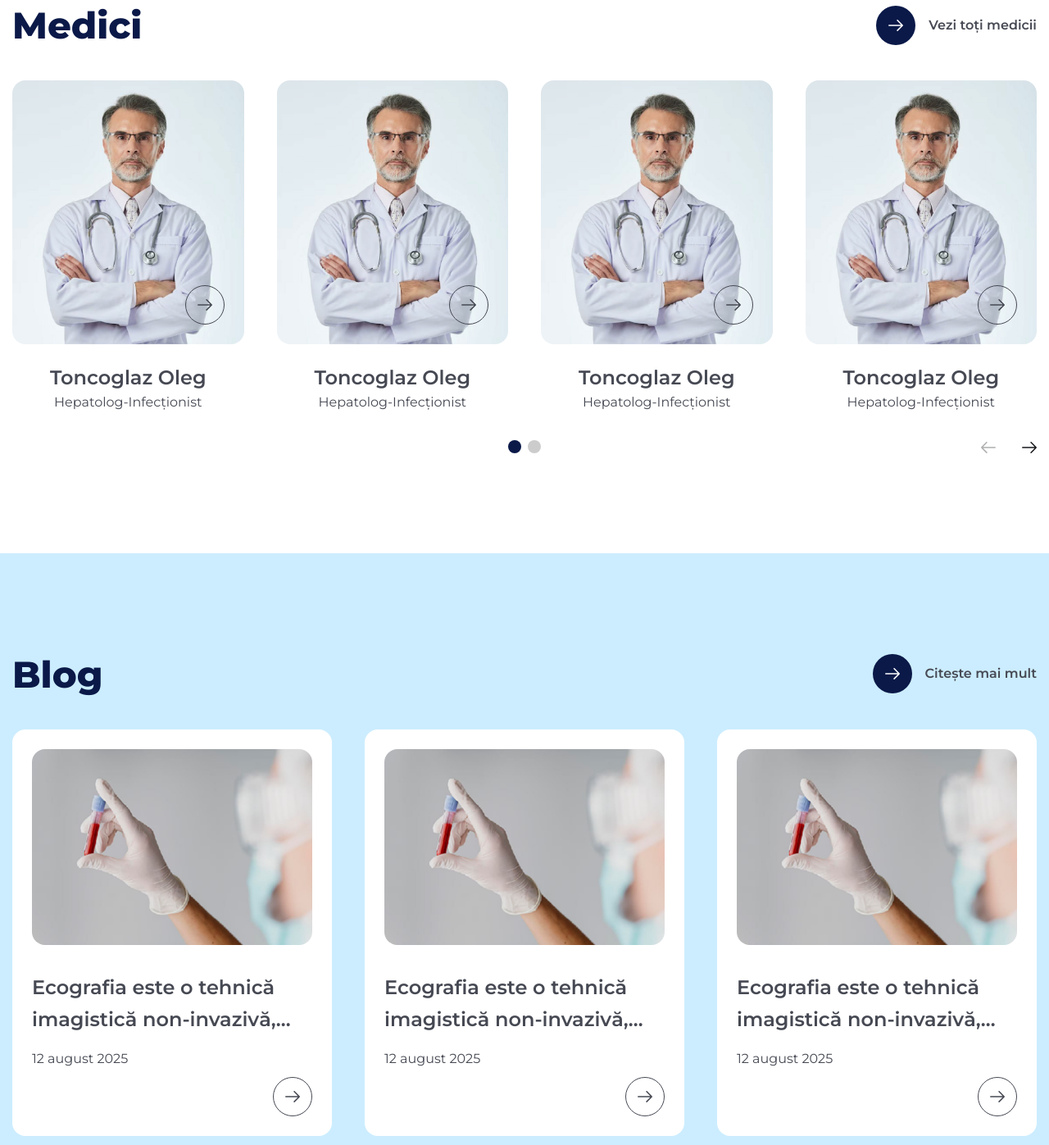
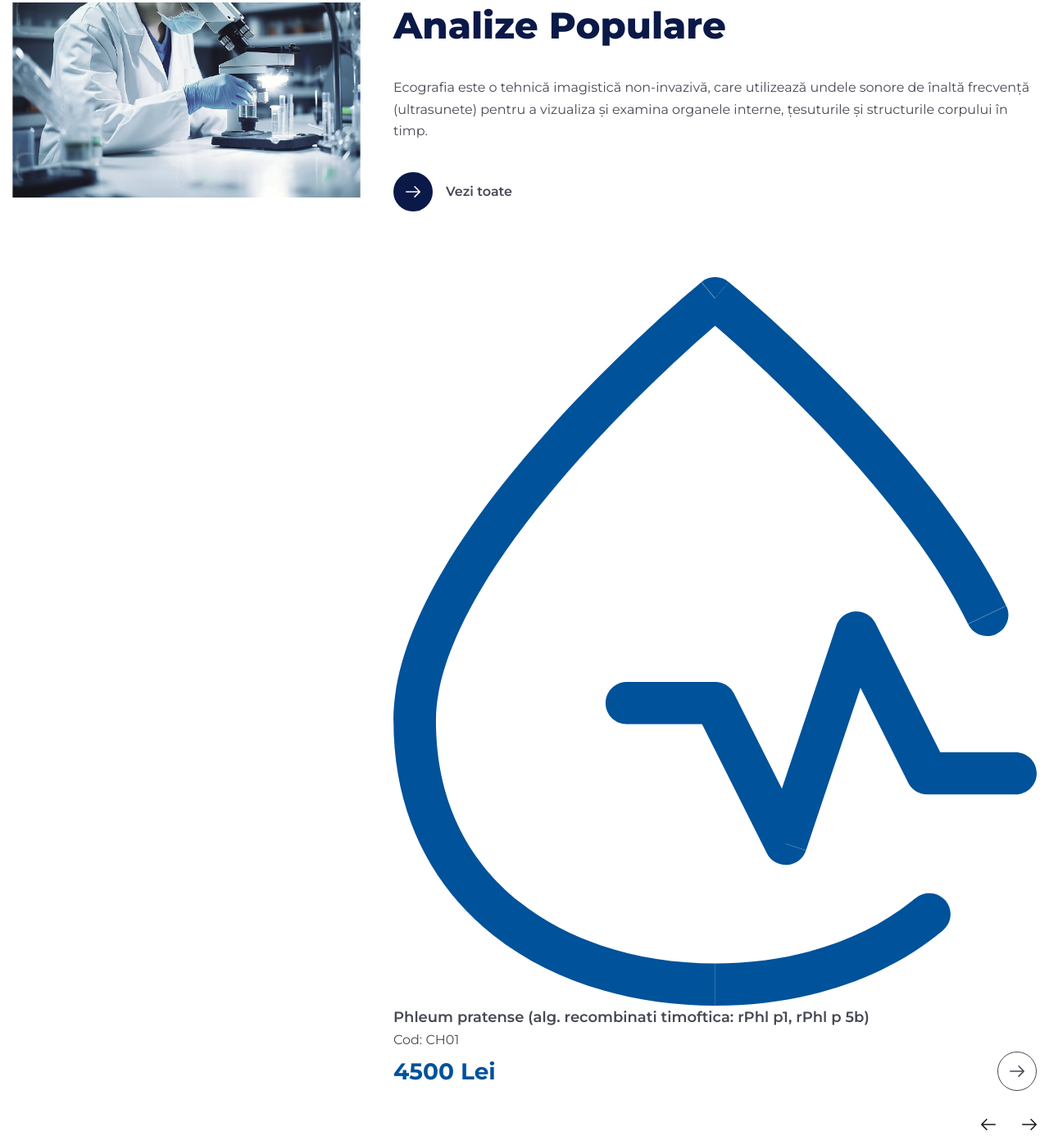
Before and after one commit to den-last/medica, a website built with Vite: page index.html in a window 1280 px wide. Shown: the part 943-2340 px from the top of the page at 82% size. Built offline with nearby package versions, Linux system fonts and the light colour scheme; files whose address does not match are found by name.

Commit message:
блог моб, анализы начало

```diff
--- a/index.html
+++ b/index.html
@@ -183,6 +183,77 @@
           </div>
         </div>
       </section>
+
+      <section class="tests pt60 pb60">
+        <div class="tests__container">
+          <div class="tests-grid">
+            <div class="tests-img">
+              <div class="img-wrap">
+                <img src="img/11.png" alt="" class="o-fit" />
+              </div>
+              <p class="_mob">Ecografia este o tehnică imagistică non-invazivă, care utilizează undele sonore de înaltă frecvență (ultrasunete) pentru a vizualiza și examina organele interne, țesuturile și structurile corpului în timp.</p>
+            </div>
+            <div class="tests-head">
+              <div class="section-head _flex-btwn pb40">
+                <h2 class="_h1 _d-blue">Analize Populare</h2>
+                <p class="_desk">Ecografia este o tehnică imagistică non-invazivă, care utilizează undele sonore de înaltă frecvență (ultrasunete) pentru a vizualiza și examina organele interne, țesuturile și structurile corpului în timp.</p>
+                <a href="#" class="bttn bttn-arrow">
+                  <span class="arr-elem _flex-cntr">
+                    <svg width="18" height="14" viewBox="0 0 18 14" fill="none" xmlns="http://www.w3.org/2000/svg">
+                      <path fill-rule="evenodd" clip-rule="evenodd"
+                        d="M10.5117 0.223714C10.81 -0.0745714 11.3043 -0.0745714 11.6025 0.223714L17.7734 6.39461C17.9173 6.53852 17.9999 6.73396 18 6.93953C18 7.14525 17.9174 7.34143 17.7734 7.48543L11.6025 13.6563C11.3043 13.9546 10.81 13.9546 10.5117 13.6563C10.2138 13.3581 10.2138 12.8647 10.5117 12.5665L15.3672 7.71102H0.771484C0.34977 7.71102 0 7.36125 0 6.93953C0.000213267 6.51799 0.349899 6.16805 0.771484 6.16805H15.3662L10.5117 1.31356C10.2137 1.01536 10.2138 0.521972 10.5117 0.223714Z" />
+                    </svg>
+                  </span>
+                  <span class="_txt-semi">Vezi toate</span>
+                </a>
+              </div>
+            </div>
+            <div class="tests-slider">
+                        <div class="swiper base swiper-tests swiperTests">
+            <!-- Additional required wrapper -->
+            <div class="swiper-wrapper">
+              <!-- Slides -->
+
+              <div class="swiper-slide">
+                <div class="test-card">
+                  <div class="img-wrap">
+                    <img src="img/icons/drop.svg" alt="" class="o-fit" />
+                  </div>
+                  <h6><a class="clamp-2" href="#">Phleum pratense (alg. recombinati timoftica: rPhl p1, rPhl p 5b)</a></h6>
+                  <span class="cod">Cod: CH01</span>
+                  <span class="old-price"></span>
+                  <div class="bttn-wrap _flex-btwn">
+                      <div class="price _blue _h3">4500 Lei</div>
+                      <a href="#" class="bttn bttn-border">
+                        <span class="arr-elem _flex-cntr">
+                          <svg width="18" height="14" viewBox="0 0 18 14" fill="none"
+                            xmlns="http://www.w3.org/2000/svg">
+                            <path fill-rule="evenodd" clip-rule="evenodd"
+                              d="M10.5117 0.223714C10.81 -0.0745714 11.3043 -0.0745714 11.6025 0.223714L17.7734 6.39461C17.9173 6.53852 17.9999 6.73396 18 6.93953C18 7.14525 17.9174 7.34143 17.7734 7.48543L11.6025 13.6563C11.3043 13.9546 10.81 13.9546 10.5117 13.6563C10.2138 13.3581 10.2138 12.8647 10.5117 12.5665L15.3672 7.71102H0.771484C0.34977 7.71102 0 7.36125 0 6.93953C0.000213267 6.51799 0.349899 6.16805 0.771484 6.16805H15.3662L10.5117 1.31356C10.2137 1.01536 10.2138 0.521972 10.5117 0.223714Z" />
+                          </svg>
+                        </span>
+
+                      </a>
+                    </div>
+                </div>
+              </div>
+
+            </div>
+            <!-- If we need pagination -->
+            <div class="swiper-pagination docsPagination"></div>
+
+            <!-- If we need navigation buttons -->
+            <div class="swiper-button-prev docsPrev"></div>
+            <div class="swiper-button-next docsNext"></div>
+
+          </div>
+
+            </div>
+          </div>
+        </div>
+      </section>
+
+
       <section class="docs pt60 pb120">
         <div class="docs__container">
           <div class="section-head _flex-btwn pb40">
--- a/src/main.js
+++ b/src/main.js
@@ -118,7 +118,7 @@ const swiperBlog = new Swiper('.swiperBlog', {
       spaceBetween: 15,
       slidesPerView: 1,
     },
-    768: {
+    481: {
       spaceBetween: 20,
       slidesPerView: 2,
     },
--- a/src/scss/blog.scss
+++ b/src/scss/blog.scss
@@ -9,6 +9,7 @@
     .swiper-pagination-bullet-active {
         background: #0a1948;
     }
+
     .swiper-button-disabled {
         opacity: 1;
         filter: brightness(0) invert(1);
@@ -17,6 +18,11 @@
 
 .blog-card {
     background: $white;
+
+    @media screen and (max-width: 992px) {
+        border-radius: 16px;
+        padding: 8px 8px 16px;
+    }
 
     .img-wrap {
         position: relative;
@@ -60,10 +66,10 @@
         .bttn-border {
             margin-left: auto;
 
-            @media screen and (max-width: 767px) {
-                right: 8px;
-                bottom: 8px;
-            }
+            // @media screen and (max-width: 767px) {
+            //     right: 8px;
+            //     bottom: 8px;
+            // }
         }
     }
 }
--- a/src/scss/sliders.scss
+++ b/src/scss/sliders.scss
@@ -54,5 +54,8 @@
 
     .swiper-pagination {
         bottom: -7px;
+        @media screen and (max-width: 767px) {
+            bottom: -5px;
+        }
     }
 }
--- /dev/null
+++ b/src/scss/tests.scss
@@ -0,0 +1,8 @@
+.tests-grid {
+    display: grid;
+    grid-template-columns: 34% auto;
+    grid-gap: 40px;
+    .tests-img {
+        grid-area: 1/1/3/2;
+    }
+}
--- a/src/style.scss
+++ b/src/style.scss
@@ -2,9 +2,12 @@
 // @use "/scss/header.scss";
 @import "./scss/style";
 @import "./scss/header.scss";
+@import "./scss/sliders.scss";
+
 @import "./scss/promo.scss";
 @import "./scss/docs.scss";
 @import "./scss/blog.scss";
-@import "./scss/sliders.scss";
+@import "./scss/tests.scss";
+
 // @import "./scss/mobmenu.scss";
 @import "./scss/foot.scss";
```
Also changed, not shown: public/img/11.png (added), public/img/icons/drop.svg (added).
